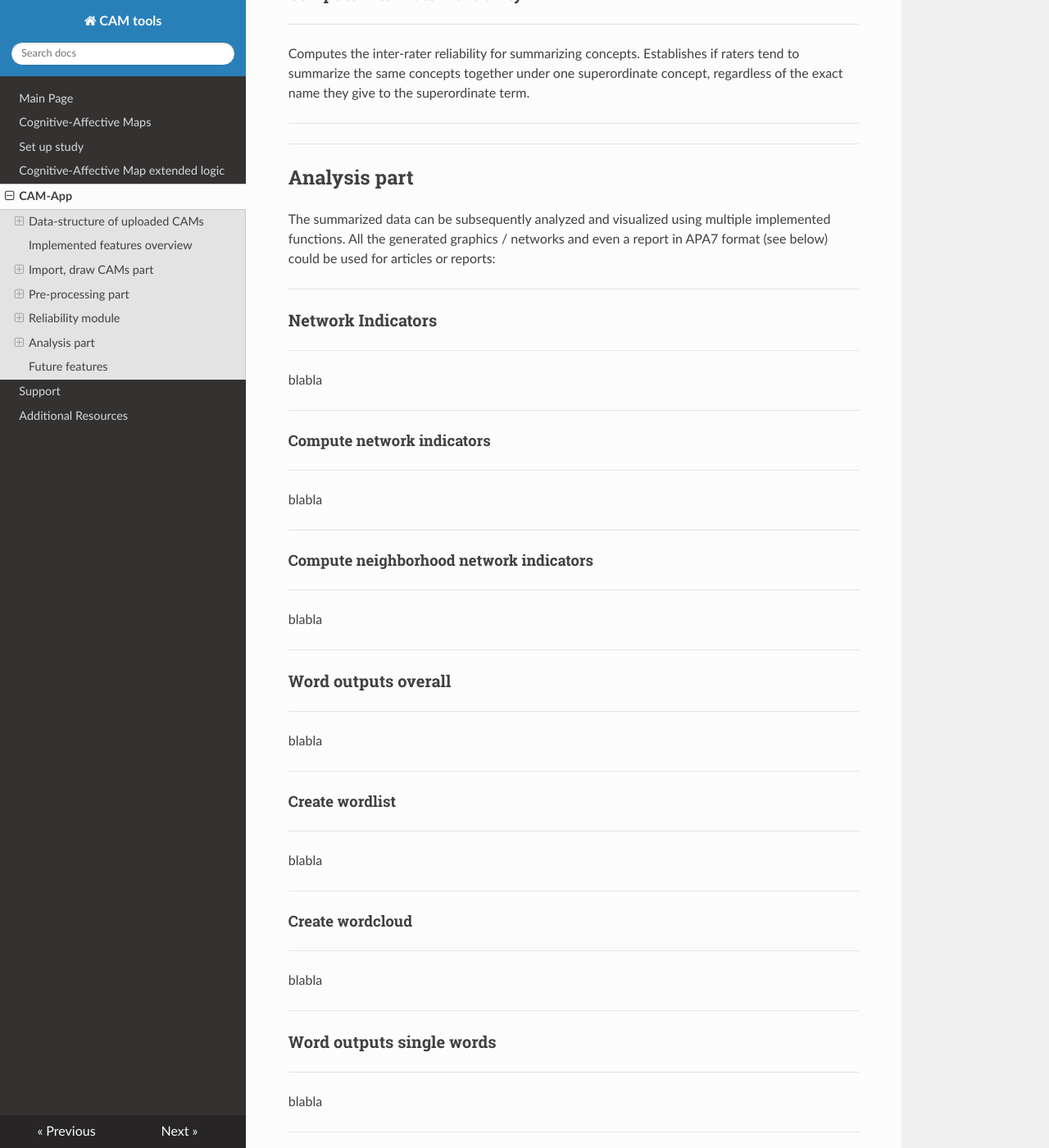
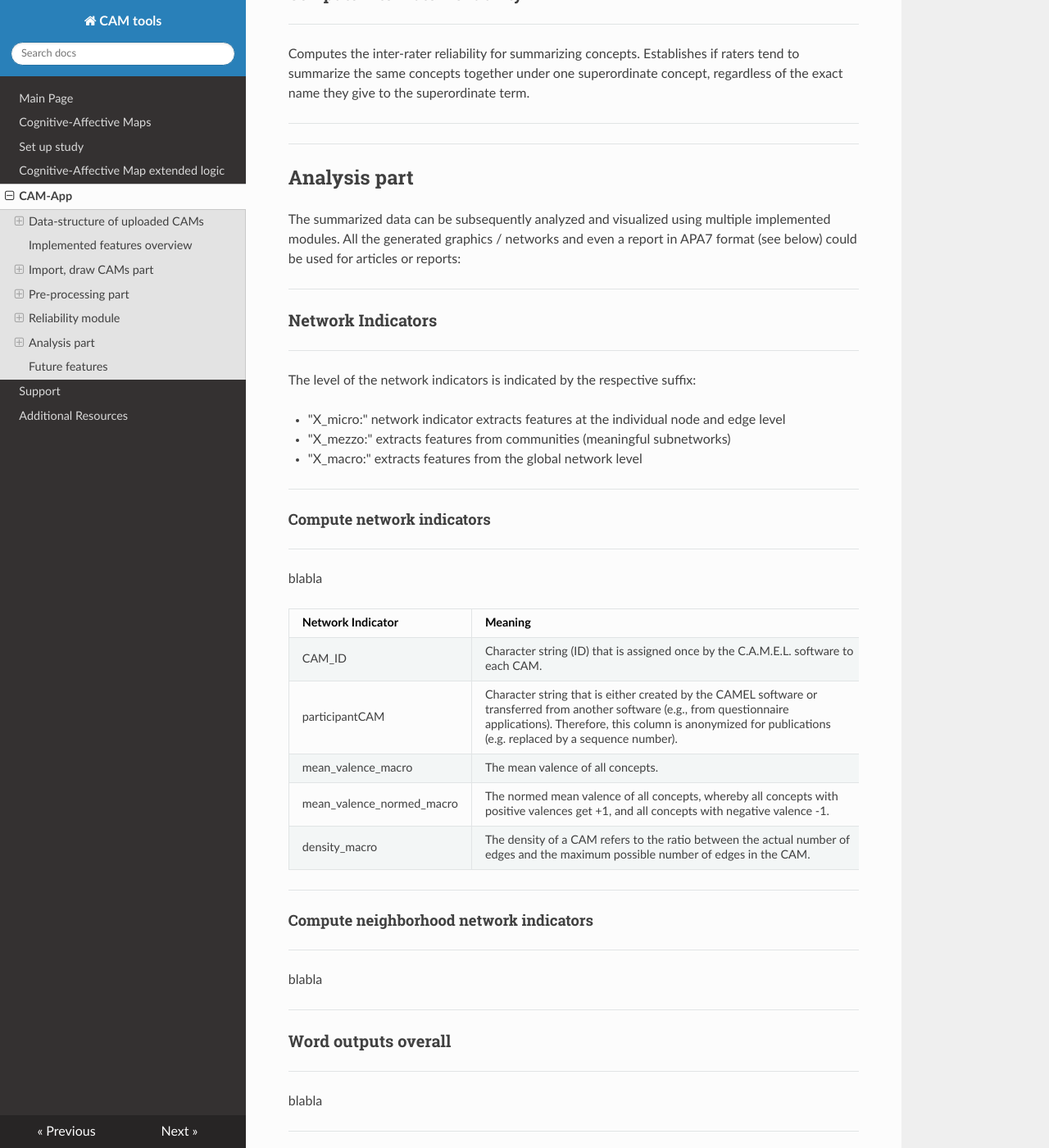
Before and after one commit to FennStatistics/CAMtools_documentation, an MkDocs documentation site: the page built from docs/CAM-App.md, in a window 1280 px wide and 1400 px high, scrolled down 9315 px. Shown: the whole window at 82% size. Built offline with MkDocs 1.6.1, drawn with Linux system fonts in a browser that asks for light colours; nearby versions of some CDN libraries.

Commit message:
Network Indicators

```diff
--- a/docs/CAM-App.md
+++ b/docs/CAM-App.md
@@ -398,7 +398,7 @@ Computes the inter-rater reliability for summarizing concepts. Establishes if ra
 Analysis part
 ----------------
 
-The summarized data can be subsequently analyzed and visualized using multiple implemented functions. All the generated graphics / networks and even a report in APA7 format (see below) could be used for articles or reports:
+The summarized data can be subsequently analyzed and visualized using multiple implemented modules. All the generated graphics / networks and even a report in APA7 format (see below) could be used for articles or reports:
 
 
 
@@ -406,7 +406,11 @@ The summarized data can be subsequently analyzed and visualized using multiple i
 ### Network Indicators
 ---
 
-blabla
+The level of the network indicators is indicated by the respective suffix:
+
+* "X_micro:" network indicator extracts features at the individual node and edge level
+* "X_mezzo:" extracts features from communities (meaningful subnetworks)
+* "X_macro:" extracts features from the global network level
 
 
 ***
@@ -414,6 +418,15 @@ blabla
 ---
 
 blabla
+
+
+| Network Indicator   |      Meaning   |
+|----------|:----------------|
+| CAM_ID    | Character string (ID) that is assigned once by the C.A.M.E.L. software to <br> each CAM. |
+| participantCAM   |  Character string that is either created by the CAMEL software or <br> transferred from another software (e.g., from questionnaire <br> applications). Therefore, this column is anonymized for publications <br> (e.g. replaced by a sequence number). |
+| mean_valence_macro     | The mean valence of all concepts. |
+| mean_valence_normed_macro   |  The normed mean valence of all concepts, whereby all concepts with <br> positive valences get +1, and all concepts with negative valence -1. |
+| density_macro    | The density of a CAM refers to the ratio between the actual number of <br> edges and the maximum possible number of edges in the CAM. |
 
 
 ***
```
